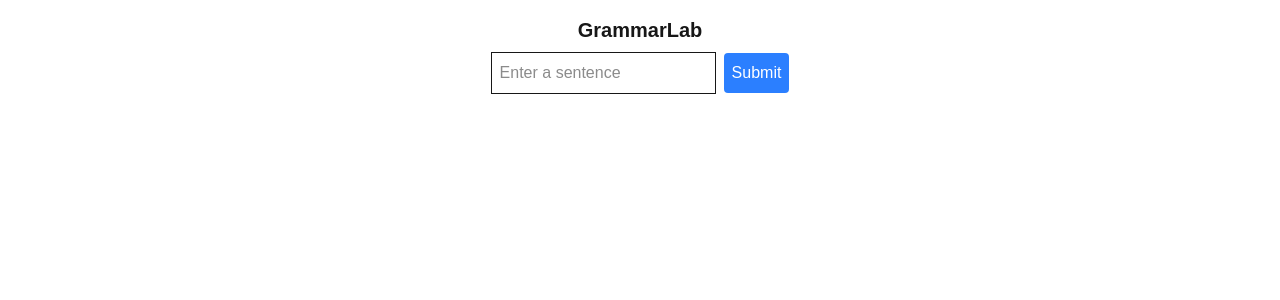
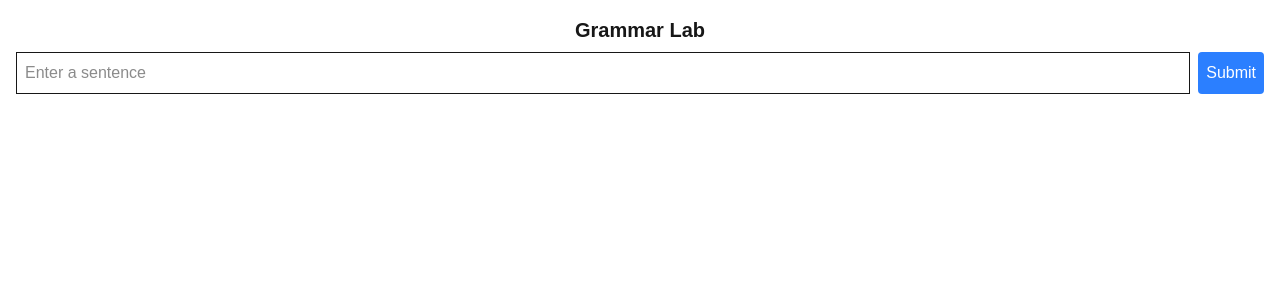
Before and after one commit to tlyver/grammar-lab, a Next.js app: page / in a window 1280 px wide. Shown: the top 300 px of the page. Built offline with nearby package versions, Linux system fonts and the light colour scheme.

Commit message:
Creates input and response components to tidy files

```diff
--- /dev/null
+++ b/src/app/components/ResponseDisplay.tsx
@@ -0,0 +1,15 @@
+// src/app/components/ResponseDisplay.tsx
+'use client'
+
+import { useSentenceStore } from '@/stores/useSentenceStore'
+
+export default function ResponseDisplay() {
+  const { response, error } = useSentenceStore()
+
+  return (
+    <>
+      {response && <p className="mt-4">Response: {response}</p>}
+      {error && <p className="mt-4 text-red-600 font-medium">{error}</p>}
+    </>
+  )
+}
--- /dev/null
+++ b/src/app/components/SentenceInput.tsx
@@ -0,0 +1,49 @@
+// src/app/components/SentenceInput.tsx
+'use client'
+
+import { useSentenceStore } from '@/stores/useSentenceStore'
+import { generateSentence } from '../api/generate/generateSentence'
+import { GenerateResponse } from '@/types/api'
+
+export default function SentenceInput() {
+  const { sentence, setSentence, setResponse, setError, loading, setLoading } = useSentenceStore()
+
+  const handleSubmit = async (e: React.FormEvent) => {
+    e.preventDefault()
+
+    setLoading(true)
+    setResponse('')
+    setError('')
+
+    try {
+      const data: GenerateResponse = await generateSentence(sentence)
+      if ('message' in data) {
+        setResponse(data.message)
+      } else {
+        setError(data.error)
+      }
+    } catch (err: unknown) {
+      const message = err instanceof Error ? err.message : 'Something went wrong. Please try again.'
+      console.error('Error submitting sentence:', err)
+      setError(message)
+    } finally {
+      setLoading(false)
+    }
+  }
+
+  return (
+    <form onSubmit={handleSubmit}>
+      <div className="flex">
+        <input
+          className="flex-1 border p-2 mr-2"
+          value={sentence}
+          onChange={(e) => setSentence(e.target.value)}
+          placeholder="Enter a sentence"
+        />
+        <button className="bg-blue-500 text-white p-2 rounded" type="submit" disabled={loading}>
+          Submit
+        </button>
+      </div>
+    </form>
+  )
+}
--- a/src/app/layout.tsx
+++ b/src/app/layout.tsx
@@ -13,6 +13,7 @@ export default function RootLayout({
 }>) {
   return (
     <html lang="en">
+      {/* TODO: create a page header */}
       <body className="text-center">{children}</body>
     </html>
   )
--- a/src/app/page.tsx
+++ b/src/app/page.tsx
@@ -1,64 +1,14 @@
 // /app/page.tsx
-'use client'  // enables client-side rendering
 
-import { useSentenceStore } from "@/stores/useSentenceStore"
-import { GenerateResponse } from "@/types/api"
-import { generateSentence } from "./api/generate/generateSentence"
+import ResponseDisplay from "./components/ResponseDisplay"
+import SentenceInput from "./components/SentenceInput"
 
 export default function Home() {
-  const {
-    sentence,
-    setSentence,
-    response,
-    setResponse,
-    error,
-    setError,
-    loading,
-    setLoading
-  } = useSentenceStore()
-
-  const handleSubmit = async (e: React.FormEvent) => {
-    e.preventDefault()
-
-    setLoading(true)
-    setResponse('')
-    setError('')
-    try {
-      const data: GenerateResponse = await generateSentence(sentence);
-      if ('message' in data) {
-        setResponse(data.message)
-      } else {
-        setError(data.error)
-      }
-    } catch (err: unknown) {
-      const message = err instanceof Error ? err.message : 'Something went wrong. Please try again.'
-      console.error('Error submitting sentence:', err)
-      setError(message)
-    } finally {
-      setLoading(false)
-    }
-  }
-
   return (
     <main className="p-4">
-      <h1 className="text-xl font-bold mb-2">GrammarLab</h1>
-      <form onSubmit={handleSubmit}>
-        <input
-          className="border p-2 mr-2"
-          value={sentence}
-          onChange={(e) => setSentence(e.target.value)}
-          placeholder="Enter a sentence"
-        />
-        <button
-          className="bg-blue-500 text-white p-2 rounded"
-          type="submit"
-          disabled={loading}
-        >
-          Submit
-        </button>
-      </form>
-      {response && (<p className="mt-4">Response: {response}</p>)}
-      {error && (<p className="mt-4 text-red-600 font-medium">{error}</p>)}
+      <h1 className="text-xl font-bold mb-2">Grammar Lab</h1>
+      <SentenceInput />
+      <ResponseDisplay />
     </main>
   )
 }
```
